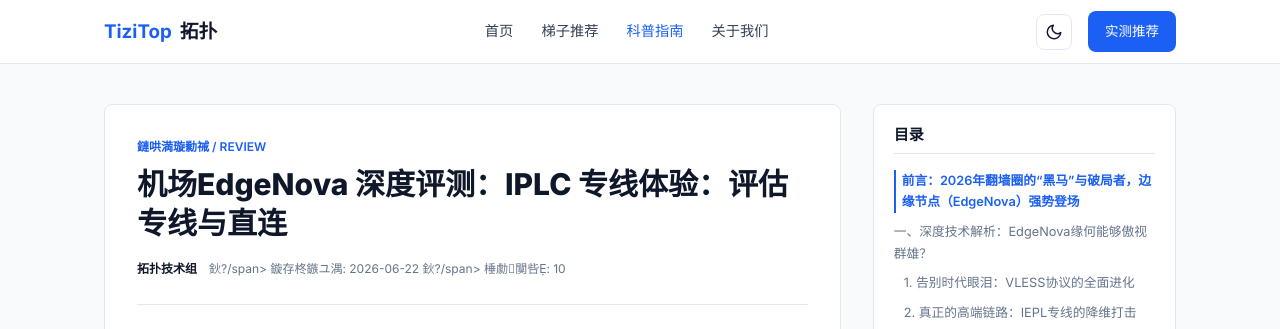
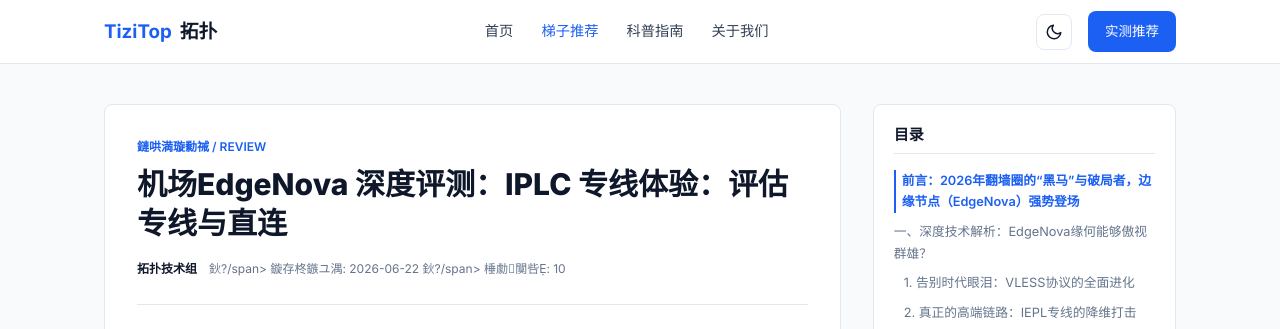
Before and after one commit to byjd007-netizen/tizitop, a plain HTML site: page articles/edgenova.html in a window 1280 px wide. Shown: the top 329 px of the page. Drawn offline with Linux system fonts and the light colour scheme.

Commit message:
Fix active navigation tab state for review articles

```diff
--- a/articles/edgenova.html
+++ b/articles/edgenova.html
@@ -19,8 +19,8 @@
 
       <nav class="nav-menu" id="navMenu">
         <a href="../index.html" class="nav-link">首页</a>
-        <a href="../recommend.html" class="nav-link">梯子推荐</a>
-        <a href="../knowledge.html" class="nav-link active">科普指南</a>
+        <a href="../recommend.html" class="nav-link active">梯子推荐</a>
+        <a href="../knowledge.html" class="nav-link">科普指南</a>
         <a href="../about.html" class="nav-link">关于我们</a>
       </nav>
 
```
Also changed, not shown: articles/guangnianti.html (+2 -2 lines), articles/huanyuyun.html (+2 -2 lines), articles/jilianyun.html (+2 -2 lines), articles/kexinyun.html (+2 -2 lines), articles/kuaili.html (+2 -2 lines), articles/shunyun.html (+2 -2 lines), articles/sujie.html (+2 -2 lines).
